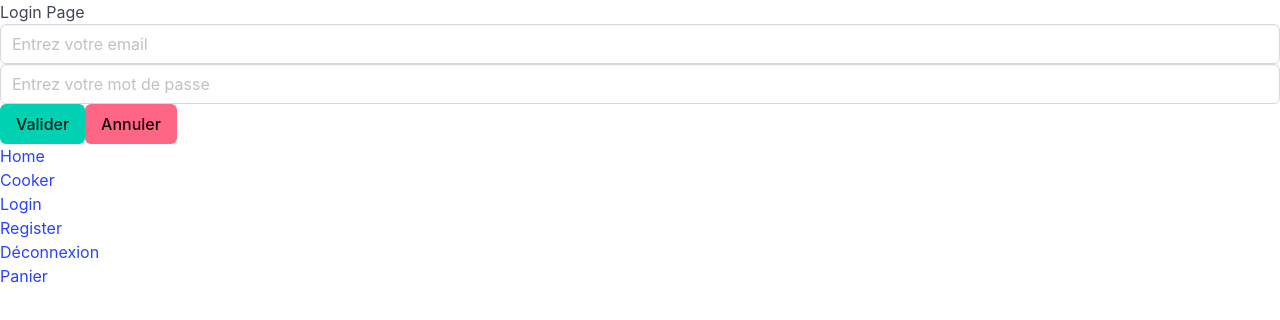
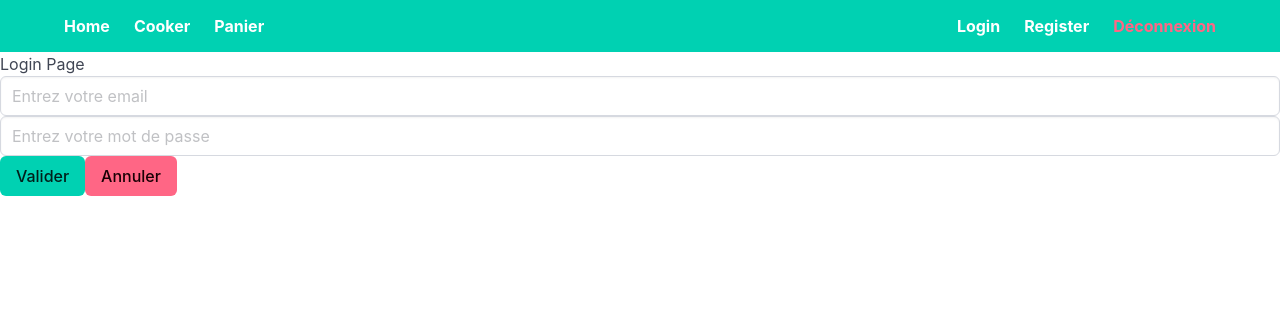
Before and after one commit to AlpinooO/ProjetFinalL-oMalgonneVueJS, a Vue app: page /#/login in a window 1280 px wide. Shown: the top 320 px of the page. Built offline with nearby package versions, Linux system fonts and the light colour scheme.

Commit message:
refactor HeaderLayout and LoginPage for improved navigation and user experience; update cart handling in PanierPage

```diff
--- a/src/App.vue
+++ b/src/App.vue
@@ -1,6 +1,6 @@
 <template>
+  <Header />
   <router-view></router-view>
-  <Header />
 </template>
 <script setup lang="ts">
 import Header from './layout/HeaderLayout.vue';
--- a/src/layout/HeaderLayout.vue
+++ b/src/layout/HeaderLayout.vue
@@ -1,52 +1,50 @@
 <template>
-    <header>
-        <nav>
-            <ul><li>
-                <router-link to="/">Home</router-link>
-            </li>
-            </ul>
-            <ul>            <li>
-                <router-link to="/cooker">Cooker</router-link>
-            </li></ul>
-            <ul>
-            <li>
-                <router-link to="/login">Login</router-link>
-            </li>
-        </ul>
-            <ul>
-            <li>
-                <router-link to="/register">Register</router-link>
-            </li>
-        </ul>
-        <ul>
-            <li>
-                <a v-on:click="handleDeconnexion">Déconnexion</a>
-            </li>
-        </ul>
-        <ul>
-            <li>
-                <router-link to="/panier">Panier</router-link>
-            </li>
-        </ul>
-        </nav>
+    <header class="navbar is-primary">
+        <div class="container">
+            <div class="navbar-brand">
+                <router-link to="/" class="navbar-item">Home</router-link>
+            </div>
+            <div class="navbar-menu">
+                <div class="navbar-start">
+                    <router-link to="/cooker" class="navbar-item">Cooker</router-link>
+                    <router-link to="/panier" class="navbar-item">Panier</router-link>
+                </div>
+                <div class="navbar-end">
+                    <router-link to="/login" class="navbar-item">Login</router-link>
+                    <router-link to="/register" class="navbar-item">Register</router-link>
+                    <a v-on:click="handleDeconnexion" class="navbar-item has-text-danger">Déconnexion</a>
+                </div>
+            </div>
+        </div>
     </header>
-
-
 </template>
 
 <script setup lang="ts">
 import { computed } from 'vue';
-import {useRoute, useRouter} from 'vue-router';
+import { useRoute, useRouter } from 'vue-router';
 import { useAuthStore } from '../stores/auth';
+
 const route = useRoute();
 const router = useRouter();
-const isLoginPage = computed(() => route.path === '/login')
+const isLoginPage = computed(() => route.path === '/login');
 
 const store = useAuthStore() as any;
 
+const handleDeconnexion = () => {
+    router.push('/');
+    store.isLogin.value = false;
+};
+</script>
 
-
-const handleDeconnexion = () => {
-    router.push('/')
-    store.isLogin.value = false;
-}</script>
+<style scoped>
+.navbar {
+    background-color: #00d1b2;
+}
+.navbar-item {
+    color: white;
+    font-weight: bold;
+}
+.navbar-item.has-text-danger {
+    cursor: pointer;
+}
+</style>
--- a/src/pages/LoginPage.vue
+++ b/src/pages/LoginPage.vue
@@ -28,7 +28,6 @@
                 <button type="submit" class="button is-primary">Valider</button>
                 <button type="reset" class="button is-danger">Annuler</button>
             </section>
-
         </form>
     </main>
 </template>
@@ -37,23 +36,21 @@
 import { watch, ref} from "vue";
 import InputValidator from '../utils/input-validator';
 import { useRouter } from 'vue-router';
+import { useAuthStore } from '../stores/auth';
 
 const router = useRouter();
-
-
+const authStore = useAuthStore();
 
 const email = ref('')
 const password = ref('')
 
 watch(email, (val) =>{
-    console.log(val,InputValidator(val, 'email'));
+    console.log(val, InputValidator(val, 'email'));
 })
 
 watch(password,(val) =>{
-    console.log(val,InputValidator(val, 'password'));
+    console.log(val, InputValidator(val, 'password'));
 })
-
-
 
 const submitHandler = async()=> {
     const result = await fetch('users.json');
@@ -62,17 +59,16 @@ const submitHandler = async()=> {
 
     const user = users.find((user:{email: string, password: string})=> user.email === email.value)
     if (!user){
-        prompt('Utilisateur non trouvé');
-        return
+        alert('Utilisateur non trouvé');
+        return;
     }
     if (!(user.password === password.value)){
         alert('Mot de passe incorrect');
-        return
+        return;
     }
 
     console.log('Utilisateur trouvé', user);
-    router.push('/session/' + user.id);
-
+    authStore.user = user;
+    router.push('/panier');
 }
-
 </script>
--- a/src/pages/PanierPage.vue
+++ b/src/pages/PanierPage.vue
@@ -21,14 +21,10 @@
 
   <script setup>
   import { ref } from 'vue';
-  import { useRouter } from 'vue-router';
   import { useAuthStore } from '../stores/auth';
 
   const authStore = useAuthStore();
-  const cart = ref([
-    { name: 'Plat 1', price: 10 },
-    { name: 'Plat 2', price: 15 },
-  ]);
+  const cart = ref([]);
 
   const removeFromCart = (index) => {
     cart.value.splice(index, 1);
```
